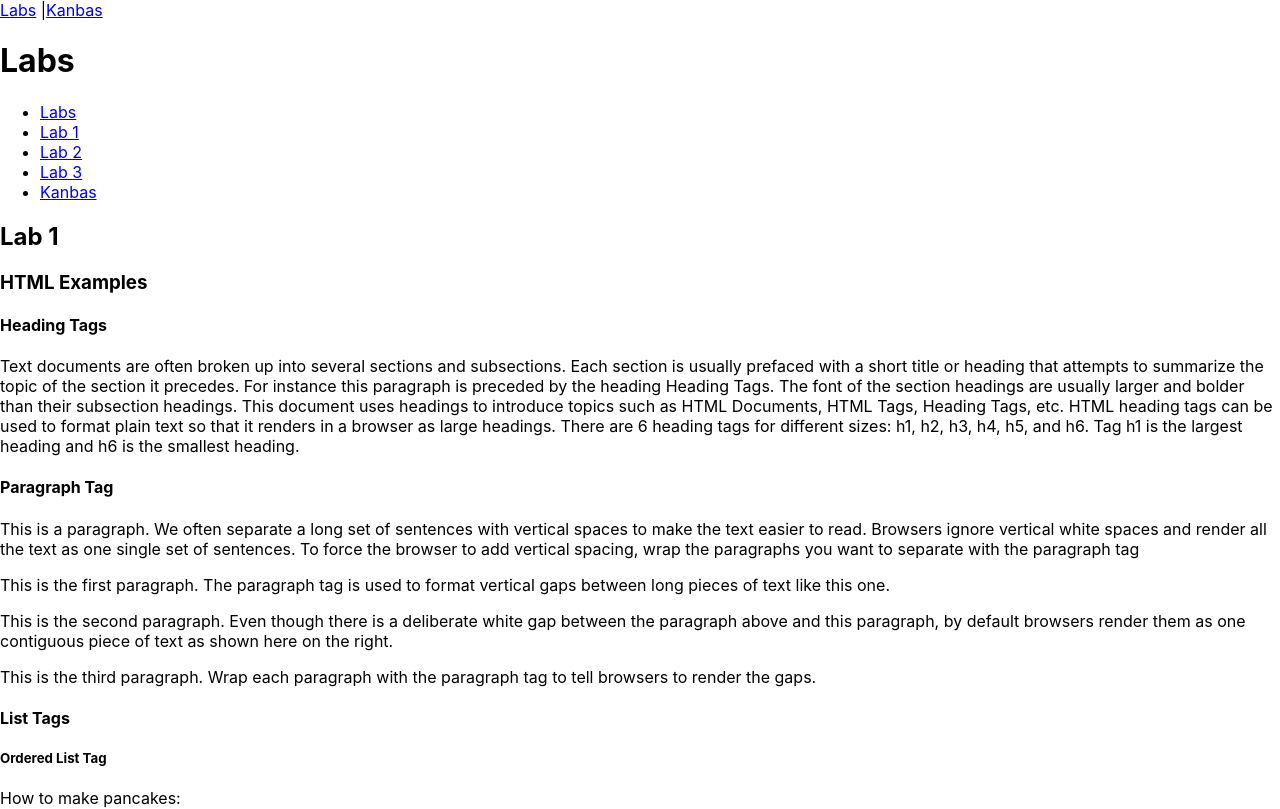
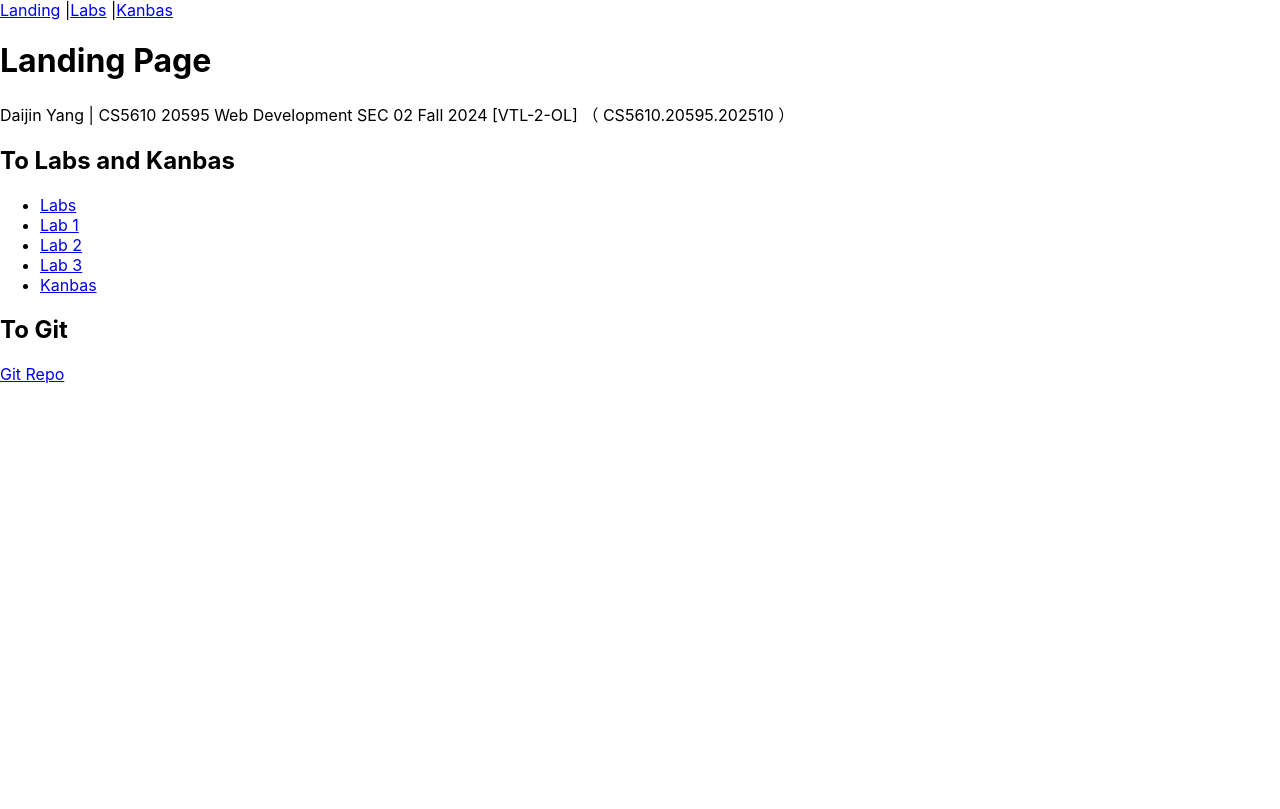
Before and after one commit to Desallere/react-web-app-cs5610, a React (Create React App) app: page / in a window 1280 px wide. Before the commit this address led to /#/Lab1. Shown: the top 809 px of the page. Built offline with nearby package versions, Linux system fonts and the light colour scheme.

Commit message:
A1+Landing Page

```diff
--- a/src/App.tsx
+++ b/src/App.tsx
@@ -3,15 +3,19 @@ import "./App.css";
 import { HashRouter, Route, Routes, Navigate, Link } from "react-router-dom";
 import Labs from "./Labs";
 import Kanbas from "./Kanbas";
+import Landing from "./Landing";
 
 function App() {
   return (
     <HashRouter>
       <div>
+        <Link to="/Landing">Landing</Link> |
         <Link to="/Labs">Labs</Link> |
         <Link to="/Kanbas">Kanbas</Link>
+
         <Routes>
-         <Route path="/*" element={<Labs />} />
+         <Route path="/*" element={<Landing />} />
+         <Route path="/Landing/*" element={<Landing />} />
           <Route path="/Kanbas/*" element={<Kanbas />} />
           <Route path="/Labs/*" element={<Labs />} />
         </Routes>
--- a/src/Kanbas/Navigation.tsx
+++ b/src/Kanbas/Navigation.tsx
@@ -9,5 +9,6 @@ export default function AccountNavigation() {
       <Link to="/Kanbas/Calendar" id="wd-calendar-link">Calendar</Link><br/>
       <Link to="/Kanbas/Inbox" id="wd-inbox-link">Inbox</Link><br/>
       <Link to="/Labs" id="wd-labs-link">Labs</Link><br/>
+      <Link to="/Landing" id="wd-labs-landing">Landing</Link><br/>
     </div>
 );}
--- /dev/null
+++ b/src/Landing/index.tsx
@@ -0,0 +1,20 @@
+import { Route, Routes, Navigate } from "react-router";
+import TOC from "../Labs/TOC";
+import Lab1 from "../Labs/Lab1";
+import Lab2 from "../Labs/Lab2";
+import Lab3 from "../Labs/Lab3";
+
+
+export default function Labs() {
+  return (
+    <div>
+      <h1> Landing Page</h1>
+      Daijin Yang | CS5610 20595 Web Development SEC 02 Fall 2024 [VTL-2-OL] （ CS5610.20595.202510 ）
+      <h2> To Labs and Kanbas</h2>
+      <TOC />
+      <h2> To Git</h2>
+      <a href="https://github.com/Desallere/react-web-app-cs5610" target="_blank"> Git Repo</a>
+
+    </div>
+  );
+}
```
